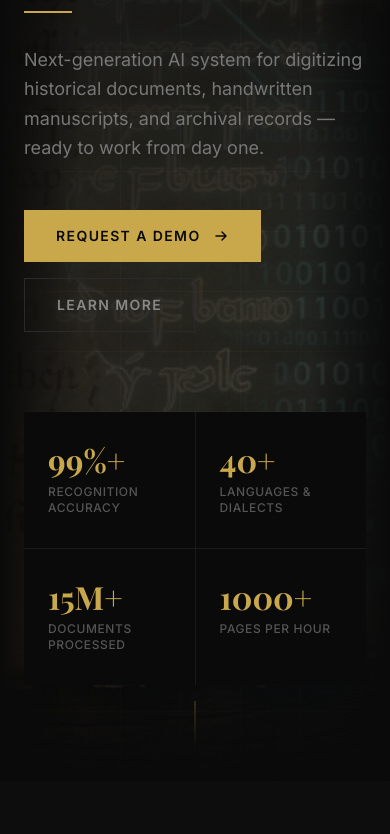
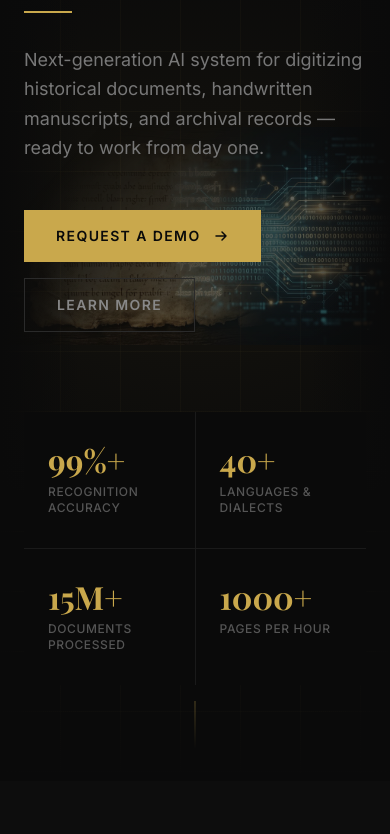
Before and after one commit to ojmoj23/AI-HTR-black-gold, an Astro site: page / in a window 390 px wide. Shown: the part 309-1143 px from the top of the page. Built offline with nearby package versions, Linux system fonts and the light colour scheme; Astro itself is replaced by a stand-in of ours; a web font is replaced by a local one.

Commit message:
Mobile Hero image: brighter (opacity-35) and smaller (object-contain)
Co-Authored-By: Claude Sonnet 4.6 <noreply@anthropic.com>

```diff
--- a/src/components/Hero.astro
+++ b/src/components/Hero.astro
@@ -17,7 +17,7 @@ const tr = useTranslations(lang);
 
   <!-- Manuscript image: mobile (full bg, semi-transparent) -->
   <div class="absolute inset-0 z-0 pointer-events-none lg:hidden overflow-hidden">
-    <img src="/33.png" alt="" class="w-full h-full object-cover opacity-20" />
+    <img src="/33.png" alt="" class="w-full h-full object-contain object-center opacity-35" />
     <div class="absolute inset-x-0 top-0 h-32" style="background: linear-gradient(to bottom, #0A0A0A, transparent);"></div>
     <div class="absolute inset-x-0 bottom-0 h-32" style="background: linear-gradient(to top, #0A0A0A, transparent);"></div>
     <div class="absolute inset-y-0 left-0 w-20" style="background: linear-gradient(to right, #0A0A0A, transparent);"></div>
```
